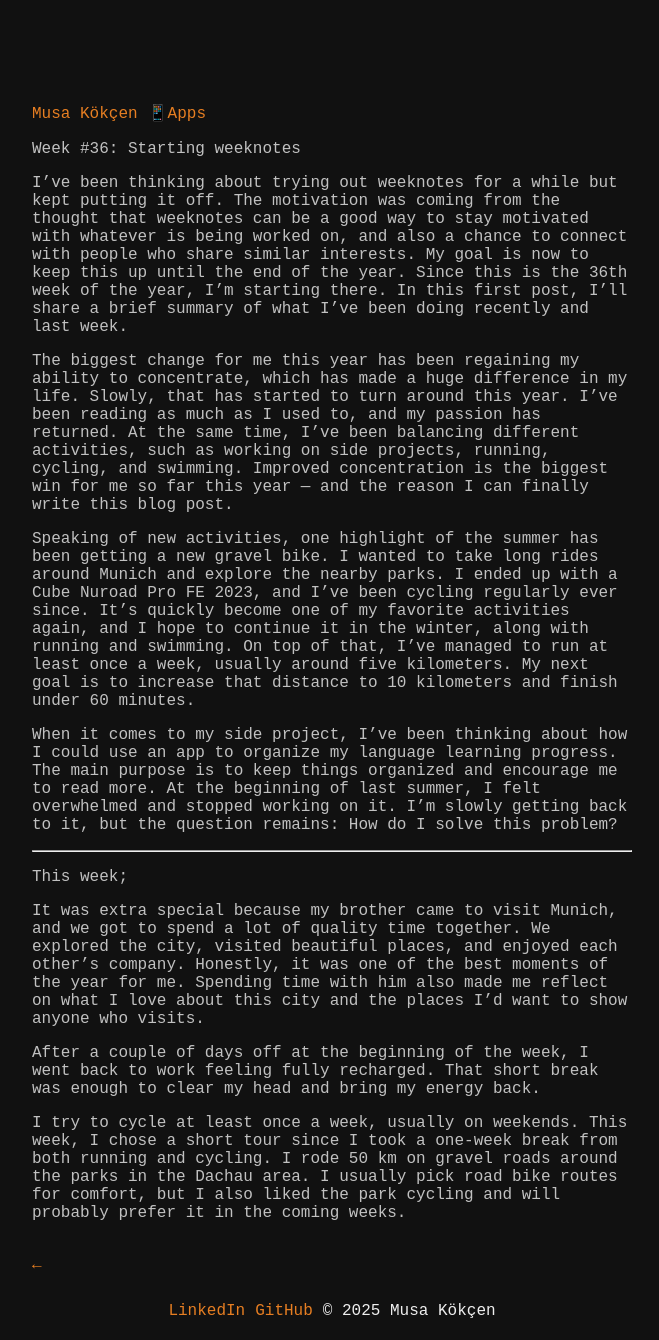
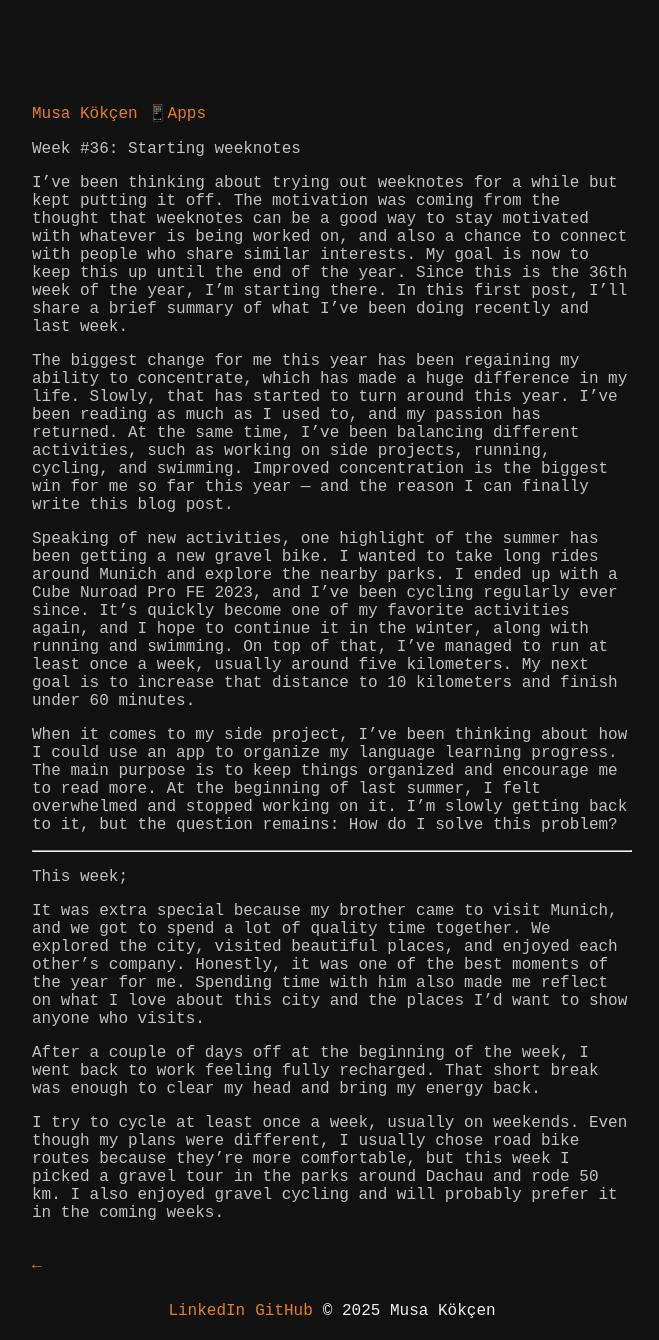
Before and after one commit to musakokcen/musakocen.github.io, a Jekyll site: the page built from _posts/2025-09-07-startingWeeknotes.md, in a window 1280 px wide. Shown: the whole page, without its empty margins (308-967 px from the left). Built offline with Jekyll 4.4.1, drawn with Linux system fonts in a browser that asks for light colours.

Commit message:
update blog post

```diff
--- a/_posts/2025-09-07-startingWeeknotes.md
+++ b/_posts/2025-09-07-startingWeeknotes.md
@@ -19,4 +19,4 @@ It was extra special because my brother came to visit Munich, and we got to spen
 
 After a couple of days off at the beginning of the week, I went back to work feeling fully recharged. That short break was enough to clear my head and bring my energy back.
 
-I try to cycle at least once a week, usually on weekends. This week, I chose a short tour since I took a one-week break from both running and cycling. I rode 50 km on gravel roads around the parks in the Dachau area. I usually pick road bike routes for comfort, but I also liked the park cycling and will probably prefer it in the coming weeks.
+I try to cycle at least once a week, usually on weekends. Even though my plans were different, I usually chose road bike routes because they're more comfortable, but this week I picked a gravel tour in the parks around Dachau and rode 50 km. I also enjoyed gravel cycling and will probably prefer it in the coming weeks.
```
Also changed, not shown: 1 other file.
